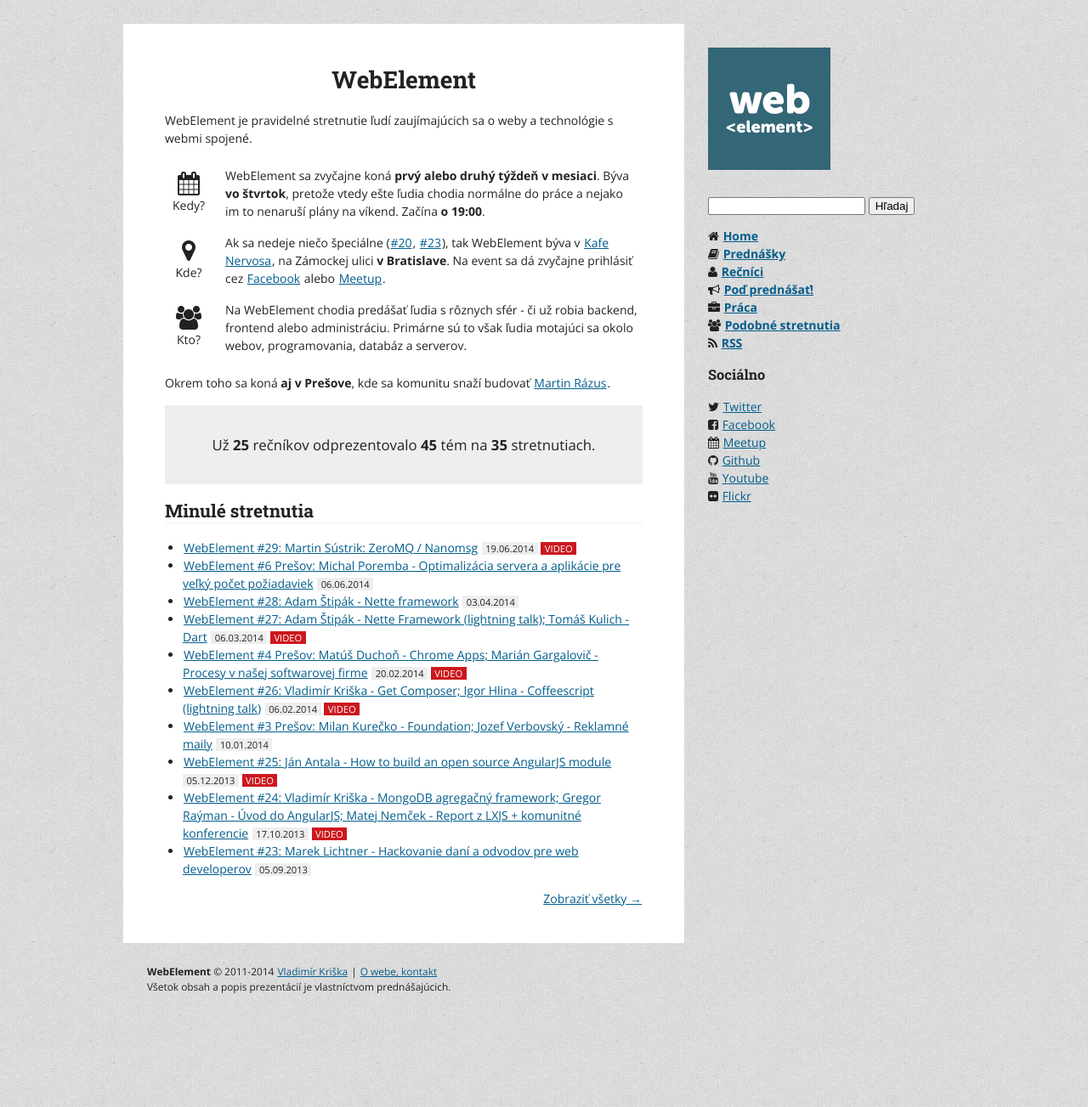
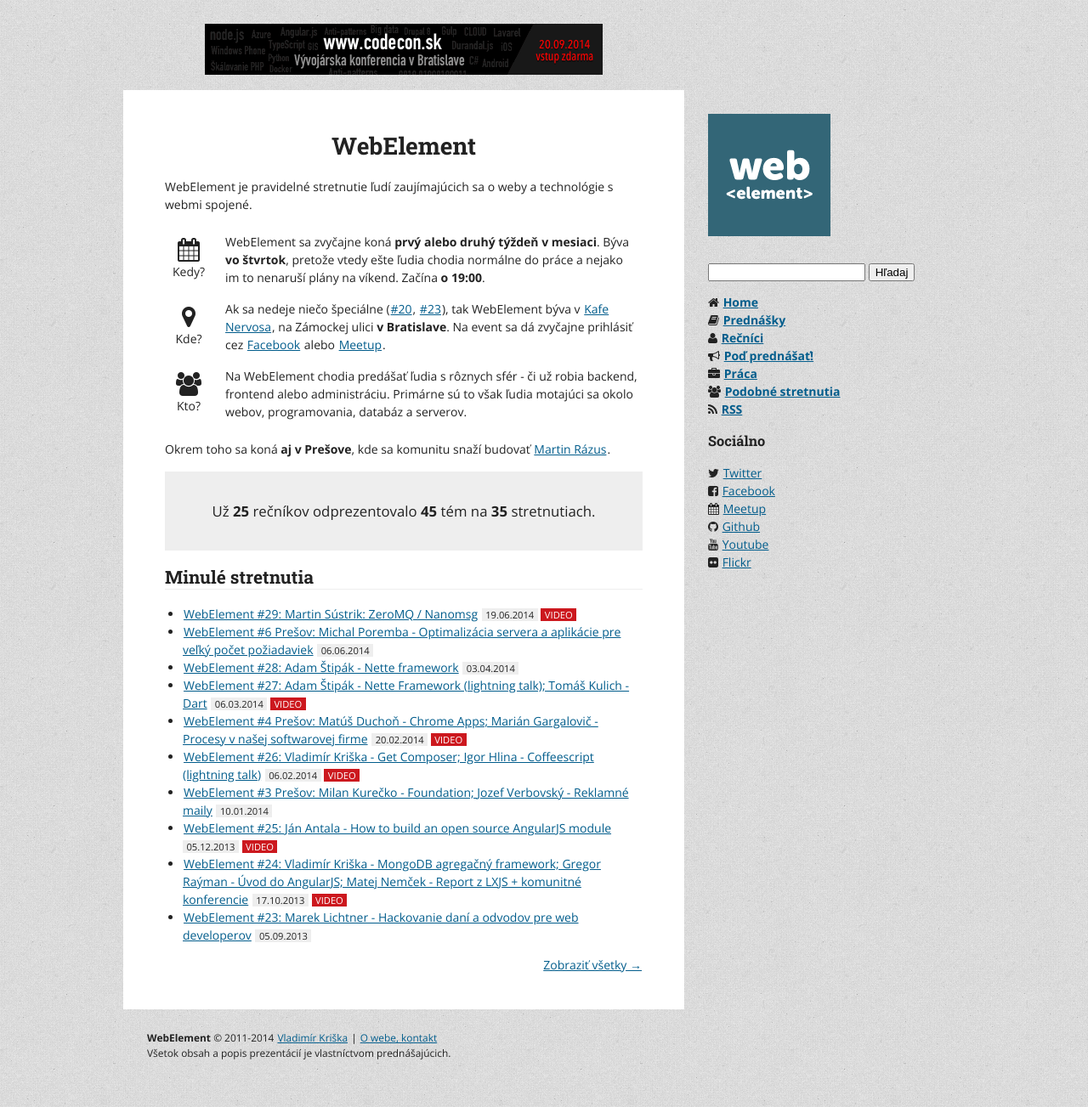
Before and after one commit to ujovlado/webelement-sk, a Jekyll site: the page built from index.md, in a window 1280 px wide. Shown: the whole page at 85% size. Built offline with Jekyll 4.4.1, drawn with Linux system fonts in a browser that asks for light colours.

Commit message:
Codecon 2014 banner

```diff
--- /dev/null
+++ b/_includes/ad.html
@@ -0,0 +1,5 @@
+<div class="ad">
+
+  <a href="http://www.codecon.sk" title="CodeCon 2014 vývojárska konferencia v Bratislave"><img src="{{ "/images/ad/460x60.gif" | prepend: site.baseurl }}" alt="CodeCon"></a>
+
+</div>
--- a/_layouts/default.html
+++ b/_layouts/default.html
@@ -5,6 +5,8 @@
 <div class="page">
 
   <div class="container">
+
+    {% include ad.html %}
 
     <div class="content">
       {{ content }}
--- a/css/main.css
+++ b/css/main.css
@@ -183,6 +183,16 @@
     background-color: #dd4b39;
 }
 
+/*ad*/
+.ad {
+    width: 660px;
+    text-align: center;
+    margin: 0 0 1em;
+}
+.ad a {
+    background: transparent;
+}
+
 /*footer*/
 
 .footer {
--- a/robots.txt
+++ b/robots.txt
@@ -1,6 +1,7 @@
 User-agent: *
 Disallow: /images/speakers/
 Disallow: /images/similar/
+Disallow: /images/ad/
 Disallow: /images/grid.png
 
 Sitemap: http://webelement.sk/sitemap.xml
```
Also changed, not shown: images/ad/460x60.gif (added).
